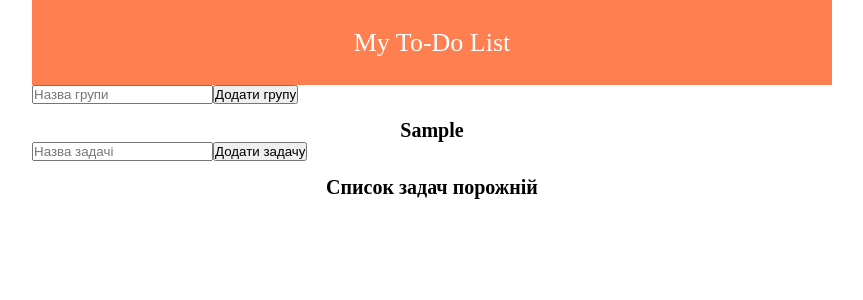
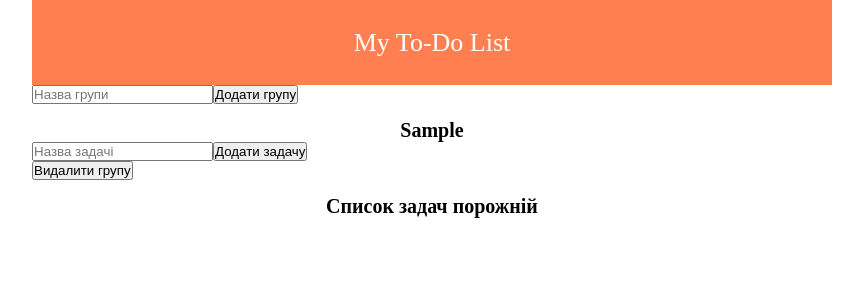
Before and after one commit to vladimirvikulin/Project-Manager, a React (Create React App) app: page / in a window 1280 px wide. Both pictures are taken after typing "Sample" into the empty fields and a click on the button "Додати групу". Shown: the top 300 px of the page, without its empty margins (208-1071 px from the left). Built offline with nearby package versions, Linux system fonts and the light colour scheme.

Commit message:
added functionality for removing groups

```diff
--- a/src/App.js
+++ b/src/App.js
@@ -9,12 +9,15 @@ function App() {
   const addGroup = (newGroup) => {
     setGroups([...groups, newGroup])
   }
+  const removeGroup = (group) => {
+    setGroups(groups.filter(i => i.id !== group.id))
+  }
   return (
     <div className= 'App'>
       <Header groups = {groups}/>
       <AddGroupForm addGroup = {addGroup}/>
       {groups.length
-        ? <List groups={groups}/>
+        ? <List groups={groups} removeGroup={removeGroup}/>
         : <h1 className="list">Список груп порожній</h1>
       }
     </div>
--- a/src/components/List.js
+++ b/src/components/List.js
@@ -1,11 +1,10 @@
 import React from 'react';
 import ListGroup from './ListGroup';
 
-const List = ({groups}) => {
-
+const List = ({groups, removeGroup}) => {
     return (
         <div>
-            {groups.map((group) => <ListGroup  group={group} key={group.id}/>)}
+            {groups.map((group) => <ListGroup  group={group} removeGroup={removeGroup} key={group.id}/>)}
         </div>
     );
 };
--- a/src/components/ListGroup.js
+++ b/src/components/ListGroup.js
@@ -2,7 +2,7 @@ import React, { useState } from 'react';
 import AddTaskForm from './AddTaskForm';
 import Task from './Task';
 
-const ListGroup = ({group}) => {
+const ListGroup = ({group, removeGroup}) => {
     const [tasks, setTasks] = useState ([])
     const [edit, setEdit] = useState(null)
     const [value, setValue] = useState('')
@@ -40,6 +40,9 @@ const ListGroup = ({group}) => {
         <div>
             <h1 className="list">{group.title}</h1>
             <AddTaskForm add={addTask}/>
+            <button onClick={() => removeGroup(group)}>
+                  Видалити групу
+               </button>
             {tasks.length ?
                 <div>
                 {tasks.map((task, index) => <Task
```
